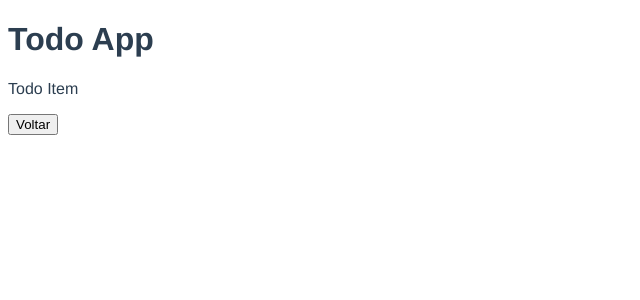
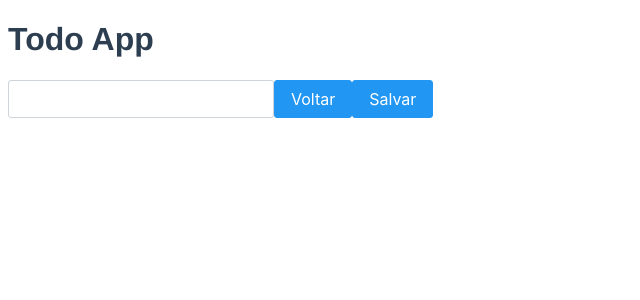
Before and after one commit to filipef9/igti-vue-todo, a Vue app: page / in a window 1280 px wide. Both pictures are taken after a click on the button "Novo". Shown: the top 300 px of the page, without its empty margins (0-640 px from the left). Built offline with nearby package versions, Linux system fonts and the light colour scheme.

Commit message:
Implementação do salvamento na storage do browser.

```diff
--- a/src/App.vue
+++ b/src/App.vue
@@ -1,10 +1,16 @@
 <template>
   <h1>Todo App</h1>
+
   <div v-if="!editMode">
-    <button @click="newTodo" >Novo</button>
+    <Button @click="newTodo" >Novo</Button>
     <todo-list></todo-list>
   </div>
-  <todo-item v-if="editMode" @voltar="voltar"></todo-item>
+
+  <todo-item
+    v-if="editMode"
+    @voltar="voltar"
+    @saveTodo="saveTodo"
+  ></todo-item>
 </template>
 
 <script>
@@ -18,7 +24,8 @@ export default {
   },
   data() {
     return {
-      editMode: false
+      editMode: false,
+      todos: []
     }
   },
   methods: {
@@ -27,7 +34,15 @@ export default {
     },
     voltar() {
       this.editMode = false;
+    },
+    saveTodo(todo) {
+      this.todos = [...this.todos, todo];
+      localStorage.setItem('todos', JSON.stringify(this.todos));
     }
+  },
+
+  created() {
+
   }
 }
 </script>
--- a/src/components/TodoItem.vue
+++ b/src/components/TodoItem.vue
@@ -1,13 +1,22 @@
 <template>
-  <p>Todo Item</p>
-  <button @click="voltar">Voltar</button>
+  <InputText v-model="description" />
+  <Button @click="voltar">Voltar</Button>
+  <Button @click="saveTodo">Salvar</Button>
 </template>
 
 <script>
 export default {
+  data() {
+    return {
+      description: ''
+    }
+  },
   methods: {
     voltar() {
       this.$emit('voltar');
+    },
+    saveTodo() {
+      this.$emit('saveTodo', { description: this.description });
     }
   }
 }
```
